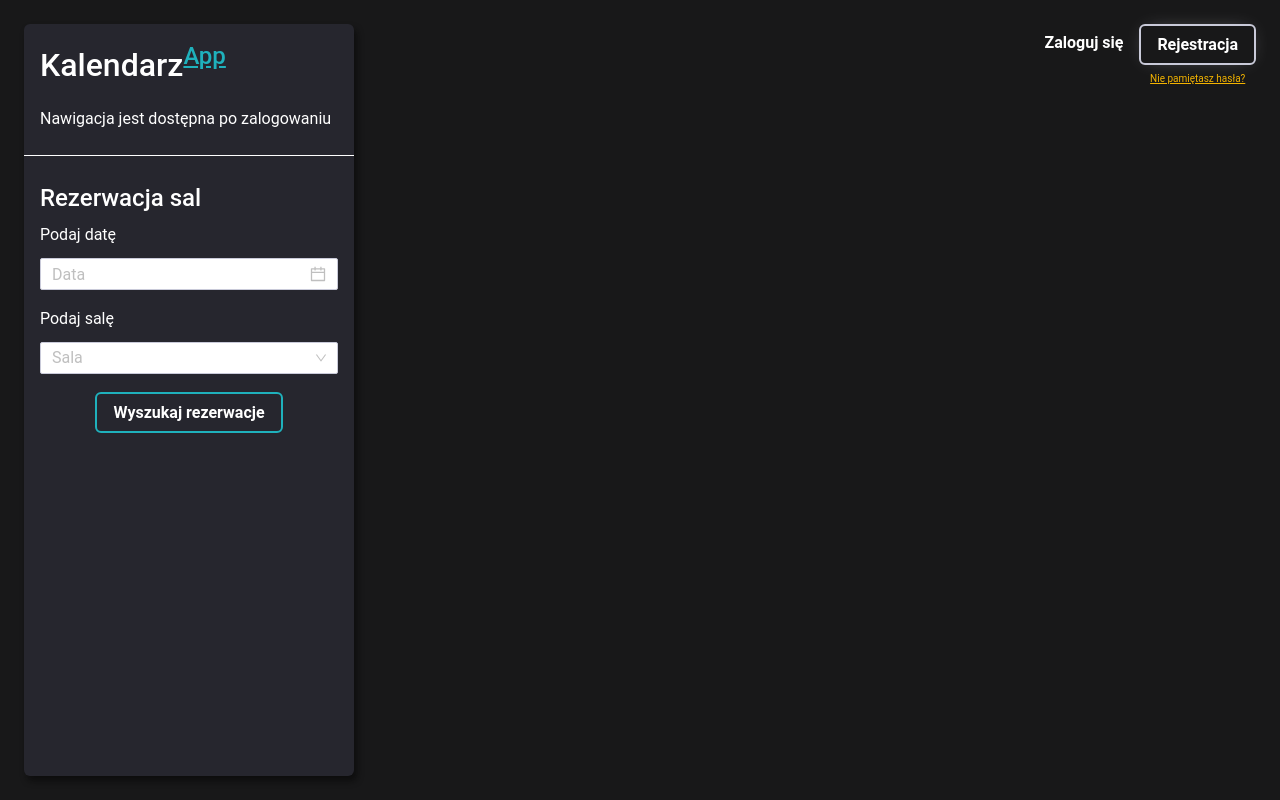
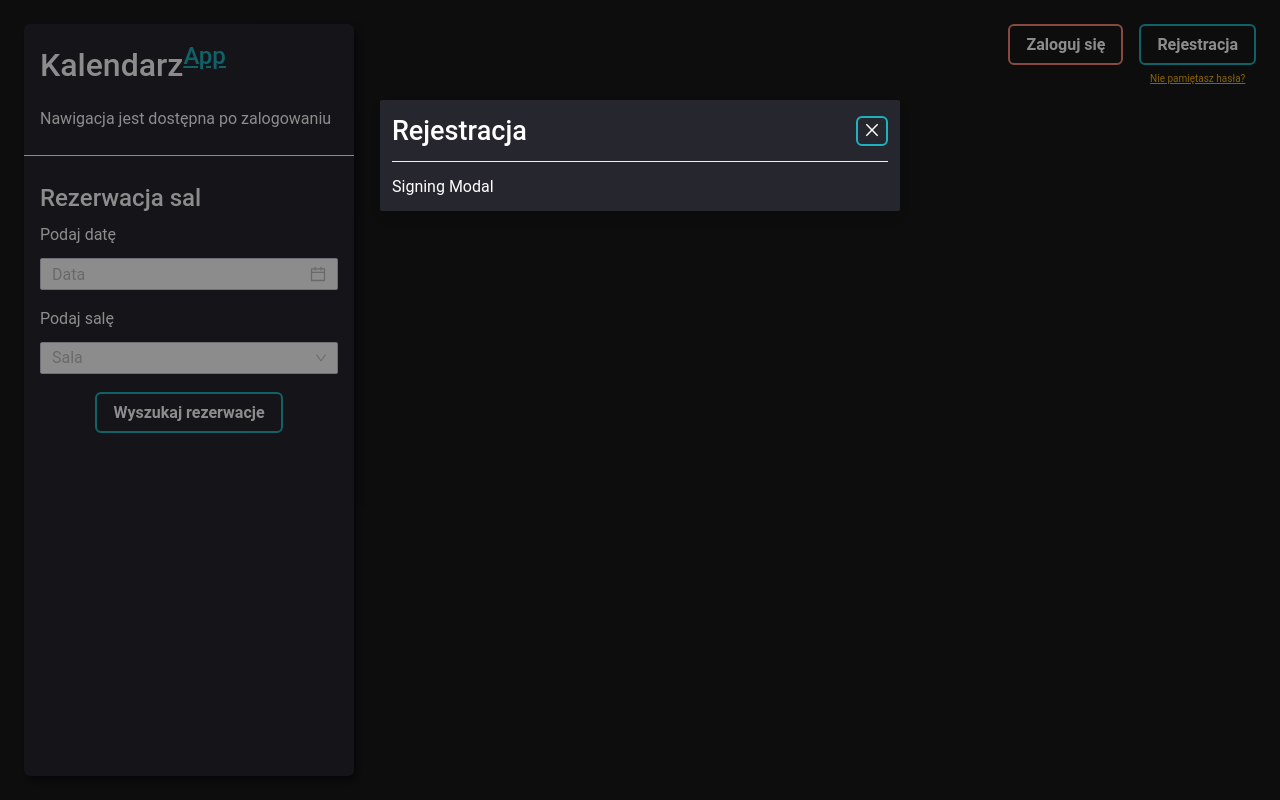
Before and after one commit to Terminatt/kalendarz-app, a React (Create React App) app in the folder front/: page / in a window 1280 px wide. Both pictures are taken after a click on the button "Rejestracja". Built offline with nearby package versions, Linux system fonts and the light colour scheme.

Commit message:
feat:(front): modal overrides added

```diff
--- a/front/src/components/CustomButton/CustomButton.less
+++ b/front/src/components/CustomButton/CustomButton.less
@@ -11,6 +11,14 @@
     border: 2px solid @primary-color !important;
   }
 
+  &-default {
+    border: 2px solid @border-color-base !important;
+  }
+
+  &-default:hover {
+    border-color: darken(@border-color-base, 15%) !important;
+  }
+
   &-primary:hover {
     border-color: darken(@primary-color, 15%) !important;
   }
@@ -20,7 +28,7 @@
   }
 
   &-clear:hover {
-    border-color: darken(@warning-color, 15%) !important;
+    border-color: darken(desaturate(@warning-color, 25%), 15%) !important;
   }
 
   &:hover {
--- a/front/src/components/CustomButton/CustomButton.tsx
+++ b/front/src/components/CustomButton/CustomButton.tsx
@@ -3,16 +3,18 @@ import React from 'react';
 
 import './CustomButton.less';
 
-export type CustomButtonVariant = 'primary' | 'clear';
+export type CustomButtonVariant = 'primary' | 'clear' | 'default';
 
 export interface CustomButtonProps extends ButtonProps {
   variant?: CustomButtonVariant;
 }
 
 const CustomButton: React.FC<CustomButtonProps> = (props) => {
-    const { variant, children, ...rest } = props;
+    const {
+        variant, children, className, ...rest
+    } = props;
 
-    return <Button className={`custom-btn custom-btn-${variant || 'primary'}`} {...rest}>{children}</Button>;
+    return <Button className={`custom-btn custom-btn-${variant || 'primary'} ${className || ''}`} {...rest}>{children}</Button>;
 };
 
 export default CustomButton;
--- a/front/src/components/Modals/SigningModal/SigningModal.tsx
+++ b/front/src/components/Modals/SigningModal/SigningModal.tsx
@@ -1,14 +1,32 @@
 import { RootState } from '@store/index';
 import Modal from 'antd/lib/modal/Modal';
+import useModal from '@hooks/useModal';
 import React from 'react';
-import { useSelector } from 'react-redux';
+import { useDispatch, useSelector } from 'react-redux';
+import { ModalType } from '@store/modals/types';
+import { closeModal } from '@store/modals/actions';
 
 const SigningModal: React.FC = () => {
-    const modal = useSelector((state: RootState) => state.user);
+    const modal = useSelector((state: RootState) => state.modal);
+    const [visible] = useModal([ModalType.LOGIN_MODAL, ModalType.REGISTER_MODAL]);
+    const dispatch = useDispatch();
+
+    const onCancel = () => {
+        dispatch(closeModal());
+    };
+
+    const renderTitle = () => (<h2>{modal.modalType === ModalType.LOGIN_MODAL ? 'Logowanie' : 'Rejestracja'}</h2>);
 
     return (
-        <Modal>
+        <Modal
+            title={renderTitle()}
+            visible={visible}
+            onCancel={onCancel}
+            footer={null}
+        >
             Signing Modal
         </Modal>
     );
 };
+
+export default SigningModal;
--- a/front/src/components/UserSpace/UserSpace.less
+++ b/front/src/components/UserSpace/UserSpace.less
@@ -2,12 +2,8 @@
 
 .signing {
   &-login {
-    font-weight: bold;
-    display: inline-block;
     margin-right: @margin-medium;
-    cursor: pointer;
     vertical-align: top;
-    margin-top: @padding-tiny;
   }
 
   &-register {
--- a/front/src/components/UserSpace/UserSpace.tsx
+++ b/front/src/components/UserSpace/UserSpace.tsx
@@ -1,21 +1,42 @@
 import CustomButton from '@components/CustomButton/CustomButton';
+import SigningModal from '@components/Modals/SigningModal/SigningModal';
+import { openModal } from '@store/modals/actions';
+import { ModalType } from '@store/modals/types';
 import React, { useState } from 'react';
+import { useDispatch } from 'react-redux';
 
 import './UserSpace.less';
 
 const UserSpace: React.FC = () => {
     const [isLogged, setIsLogged] = useState<boolean>(false);
+    const dispatch = useDispatch();
+
+    const openSigningModal = (modalType: ModalType) => {
+        dispatch(openModal(modalType));
+    };
+
     return isLogged ? (
         <span>Test</span>
     ) : (
-        <div className="signing">
-            <div className="signing-login">Zaloguj się</div>
+        <div className="signing" role="button">
+            <CustomButton
+                className="signing-login"
+                variant="clear"
+                onClick={() => openSigningModal(ModalType.LOGIN_MODAL)}
+            >
+                Zaloguj się
+            </CustomButton>
             <div className="signing-register">
-                <CustomButton>Rejestracja</CustomButton>
+                <CustomButton
+                    onClick={() => openSigningModal(ModalType.REGISTER_MODAL)}
+                >
+                    Rejestracja
+                </CustomButton>
                 <div className="signing-forget-password">
                     Nie pamiętasz hasła?
                 </div>
             </div>
+            <SigningModal />
         </div>
     );
 };
--- /dev/null
+++ b/front/src/hooks/useModal.ts
@@ -0,0 +1,16 @@
+import { RootState } from '@store/index';
+import { ModalType } from '@store/modals/types';
+import { useSelector } from 'react-redux';
+
+const useModal = (modalType: ModalType | ModalType[]): [boolean] => {
+    const modal = useSelector((state: RootState) => state.modal);
+
+    if (Array.isArray(modalType)) {
+        const containsModalType = modalType.includes(modal.modalType);
+        return [modal.isVisible && containsModalType];
+    }
+
+    return [modal.isVisible && modalType === modal.modalType];
+};
+
+export default useModal;
--- a/front/src/store/index.ts
+++ b/front/src/store/index.ts
@@ -1,8 +1,10 @@
 import { combineReducers, configureStore } from '@reduxjs/toolkit';
+import { modalReducer } from './modals/reducer';
 import { userReducer } from './user/reducer';
 
 const rootReducer = combineReducers({
     user: userReducer,
+    modal: modalReducer,
 });
 
 export const store = configureStore({
--- a/front/src/store/modals/reducer.ts
+++ b/front/src/store/modals/reducer.ts
@@ -7,7 +7,7 @@ const initialState: ModalState = {
     modalType: ModalType.NONE,
 };
 
-export const userReducer = createReducer(initialState, (builder) => {
+export const modalReducer = createReducer(initialState, (builder) => {
     builder
         .addCase(openModal, (state, action) => {
             state.isVisible = true;
--- a/front/src/styles/overrides.less
+++ b/front/src/styles/overrides.less
@@ -43,3 +43,32 @@
     background-color: darken(@primary-color, 5%);
   }
 }
+
+.ant-modal-content {
+  .ant-modal-header {
+    padding: @padding-tiny 0px;
+    margin: 0 @margin-small;
+    h2 {
+      margin-top: 0.5em;
+    }
+  }
+  .ant-modal-close {
+    border: 2px solid @primary-color;
+    border-radius: @border-radius-regular;
+    padding: @padding-minimal @padding-tiny;
+    margin-top: @margin-medium;
+    margin-right: @margin-small;
+    transition: @animation-duration-base border;
+
+    .ant-modal-close-x {
+      color: @text-color;
+      width: max-content;
+      height: 20px;
+      line-height: normal;
+      font-size: @font-size-regular;
+    }
+  }
+  .ant-modal-close:hover {
+    border-color: darken(@primary-color, 15%);
+  }
+}
--- a/front/src/styles/variables.less
+++ b/front/src/styles/variables.less
@@ -18,6 +18,8 @@
 @black: #000000;
 @input-color: @black;
 @item-hover-bg: lighten(@secondary-bg, 20%);
+@modal-header-bg: @primary-bg;
+@modal-content-bg: @primary-bg;
 
 // LAYOUT
 @sidebar-width: 330px;
@@ -29,6 +31,10 @@
 @padding-small: 12px;
 @padding-tiny: 6px;
 @padding-minimal: 3px;
+
+@modal-header-padding-vertical: @padding-small;
+@modal-header-padding-horizontal: @padding-small;
+@modal-body-padding: @padding-small;
 
 // MARGIN
 @margin-huge: 36px;
@@ -49,6 +55,10 @@
 // FONT SIZE
 @font-size-huge: 32px;
 @font-size-big: 26px;
+@font-size-regular: 16px;
 @font-size-small: 14px;
 @font-size-very-small: 12px;
 @font-size-tiny: 10px;
+
+// ANIMATION TIME
+@animation-duration-base: 0.3s;
--- a/front/tsconfig.paths.json
+++ b/front/tsconfig.paths.json
@@ -9,6 +9,7 @@
          "@generics/*" : ["./generics/*"],
          "@reusable/*" : ["./reusable/*"],
          "@constants/*": ["./constants/*"],
+         "@hooks/*": ["./hooks/*"],
          "styles": ["./styles/*"]
       }
   }
```
